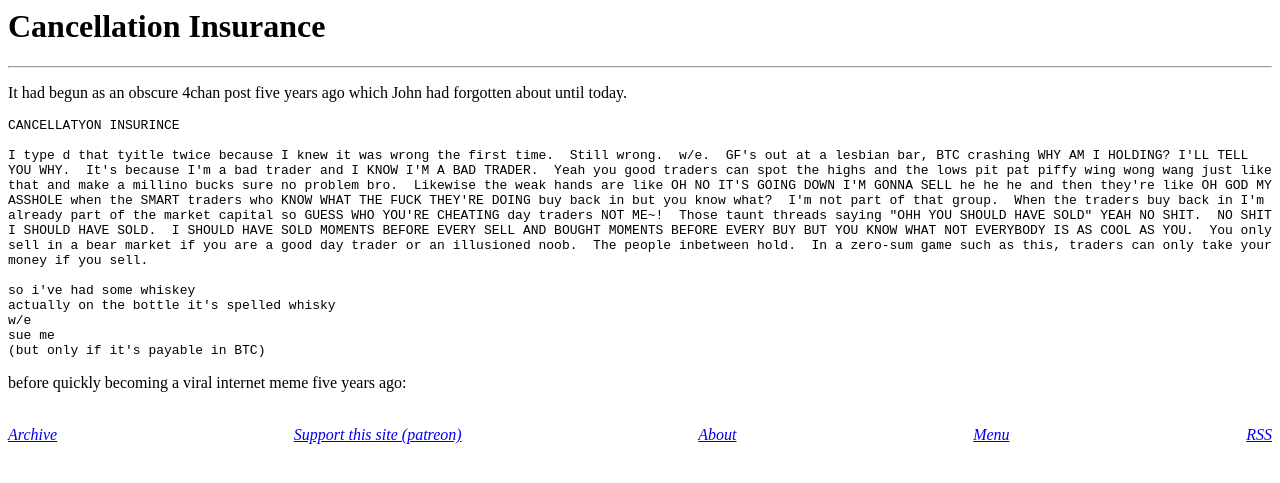
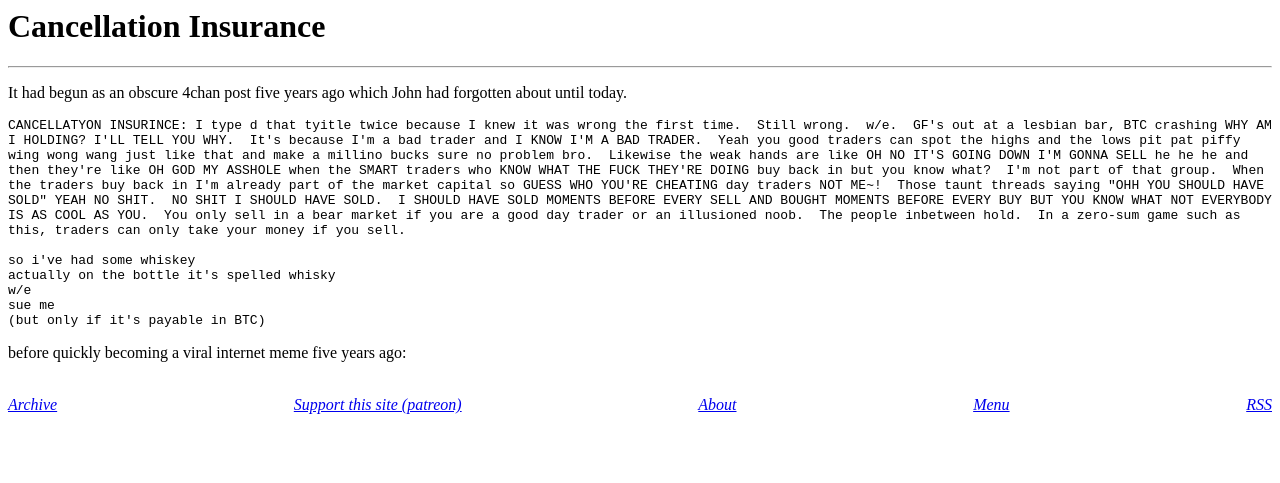
Before and after one commit to derykmakgill/website, a Jekyll site: the page built from cancel.md, in a window 1280 px wide. Shown: the top 483 px of the page. Built offline with Jekyll 4.4.1, drawn with Linux system fonts in a browser that asks for light colours.

Commit message:
Update cancel.md

````diff
--- a/cancel.md
+++ b/cancel.md
@@ -6,9 +6,7 @@
 It had begun as an obscure 4chan post five years ago which John had forgotten about until today.
 
 ```
-CANCELLATYON INSURINCE
-
-I type d that tyitle twice because I knew it was wrong the first time.  Still wrong.  w/e.  GF's out at a lesbian bar, BTC crashing WHY AM I HOLDING? I'LL TELL YOU WHY.  It's because I'm a bad trader and I KNOW I'M A BAD TRADER.  Yeah you good traders can spot the highs and the lows pit pat piffy wing wong wang just like that and make a millino bucks sure no problem bro.  Likewise the weak hands are like OH NO IT'S GOING DOWN I'M GONNA SELL he he he and then they're like OH GOD MY ASSHOLE when the SMART traders who KNOW WHAT THE FUCK THEY'RE DOING buy back in but you know what?  I'm not part of that group.  When the traders buy back in I'm already part of the market capital so GUESS WHO YOU'RE CHEATING day traders NOT ME~!  Those taunt threads saying "OHH YOU SHOULD HAVE SOLD" YEAH NO SHIT.  NO SHIT I SHOULD HAVE SOLD.  I SHOULD HAVE SOLD MOMENTS BEFORE EVERY SELL AND BOUGHT MOMENTS BEFORE EVERY BUY BUT YOU KNOW WHAT NOT EVERYBODY IS AS COOL AS YOU.  You only sell in a bear market if you are a good day trader or an illusioned noob.  The people inbetween hold.  In a zero-sum game such as this, traders can only take your money if you sell.
+CANCELLATYON INSURINCE: I type d that tyitle twice because I knew it was wrong the first time.  Still wrong.  w/e.  GF's out at a lesbian bar, BTC crashing WHY AM I HOLDING? I'LL TELL YOU WHY.  It's because I'm a bad trader and I KNOW I'M A BAD TRADER.  Yeah you good traders can spot the highs and the lows pit pat piffy wing wong wang just like that and make a millino bucks sure no problem bro.  Likewise the weak hands are like OH NO IT'S GOING DOWN I'M GONNA SELL he he he and then they're like OH GOD MY ASSHOLE when the SMART traders who KNOW WHAT THE FUCK THEY'RE DOING buy back in but you know what?  I'm not part of that group.  When the traders buy back in I'm already part of the market capital so GUESS WHO YOU'RE CHEATING day traders NOT ME~!  Those taunt threads saying "OHH YOU SHOULD HAVE SOLD" YEAH NO SHIT.  NO SHIT I SHOULD HAVE SOLD.  I SHOULD HAVE SOLD MOMENTS BEFORE EVERY SELL AND BOUGHT MOMENTS BEFORE EVERY BUY BUT YOU KNOW WHAT NOT EVERYBODY IS AS COOL AS YOU.  You only sell in a bear market if you are a good day trader or an illusioned noob.  The people inbetween hold.  In a zero-sum game such as this, traders can only take your money if you sell.
 
 so i've had some whiskey
 actually on the bottle it's spelled whisky
````
